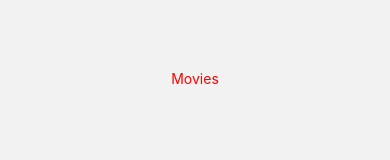
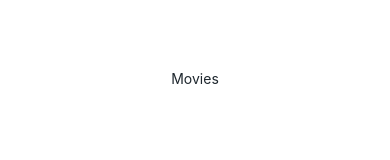
Before and after one commit to helloeujin/moovies, a React Native app: screen /Movies in a window 390 px wide. Shown: the part 351-511 px from the top of the page. Built offline with nearby package versions, Linux system fonts and the light colour scheme.

Commit message:
add Themes with styled components

```diff
--- a/App.js
+++ b/App.js
@@ -1,6 +1,6 @@
 import AppLoading from "expo-app-loading";
 import React, { useState } from "react";
-import { Text, Image } from "react-native";
+import { Text, Image, useColorScheme } from "react-native";
 import * as Font from "expo-font";
 import { Ionicons } from "@expo/vector-icons";
 import { Asset, useAssets } from "expo-asset";
@@ -8,6 +8,8 @@
 import Tabs from "./navigation/Tabs";
 import Stack from "./navigation/Stack";
 import Root from "./navigation/Root";
+import { ThemeProvider } from "styled-components/native";
+import { darkTheme, lightTheme } from "./styled";
 
 const loadFonts = (fonts) => fonts.map((font) => Font.loadAsync(font));
 
@@ -28,6 +30,8 @@
     await Promise.all([...fonts]);
   };
 
+  const isDark = useColorScheme() === "dark";
+
   if (!ready) {
     return (
       <AppLoading
@@ -38,8 +42,10 @@
     );
   }
   return (
-    <NavigationContainer>
-      <Root />
-    </NavigationContainer>
+    <ThemeProvider theme={isDark ? darkTheme : lightTheme}>
+      <NavigationContainer>
+        <Root />
+      </NavigationContainer>
+    </ThemeProvider>
   );
 }
--- a/navigation/Tabs.js
+++ b/navigation/Tabs.js
@@ -7,6 +7,7 @@
 import colors from "../colors";
 import { Ionicons } from "@expo/vector-icons";
 import Stack from "./Stack";
+import styled from "styled-components/native";
 
 const Tab = createBottomTabNavigator();
 
--- a/screens/Movies.js
+++ b/screens/Movies.js
@@ -6,16 +6,17 @@
   flex: 1;
   justify-content: center;
   align-items: center;
+  background-color: ${(props) => props.theme.mainBgColor};
 `;
 
 const Title = styled.Text`
-  color: ${(props) => (props.selected ? "blue" : "red")};
+  color: ${(props) => props.theme.textColor};
 `;
 
 //// moving from Tabs to Stack navigator
 const Movies = ({ navigation: { navigate } }) => (
   <Btn onPress={() => navigate("Stack", { screen: "Two" })}>
-    <Title selected={false}>Movies</Title>
+    <Title>Movies</Title>
   </Btn>
 );
 
--- /dev/null
+++ b/styled.js
@@ -0,0 +1,11 @@
+// two theme should have same variable names
+
+export const lightTheme = {
+  mainBgColor: "white",
+  textColor: "#1e272e",
+};
+
+export const darkTheme = {
+  mainBgColor: "#1e272e",
+  textColor: "#d2dae2",
+};
```
